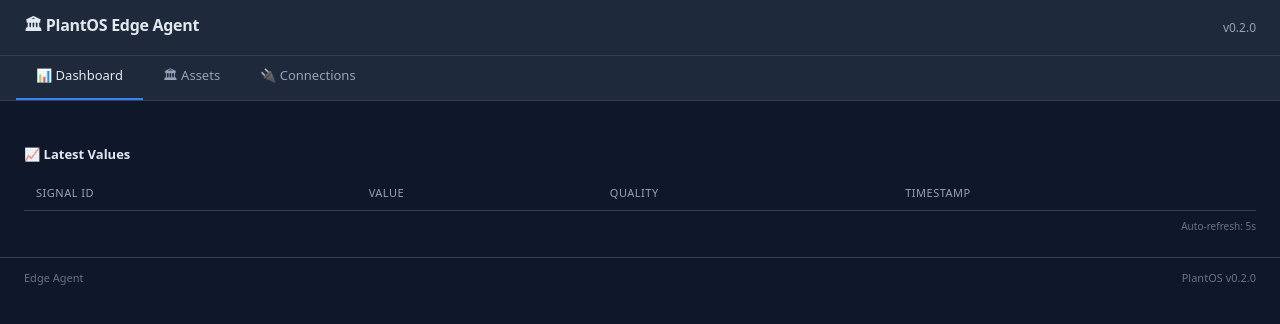
After one commit to hieudovn/PlantOS, a Python web app: template edge/agent/templates/dashboard.html in a window 1280 px wide. The commit adds this page. Shown: the top 324 px of the page. Run offline with Jinja, Linux system fonts and the light colour scheme; the template is opened without the code that fills it, so the values that code supplies are empty.

Commit message:
Edge UI Overhaul

```diff
--- a/edge/agent/main.py
+++ b/edge/agent/main.py
@@ -15,7 +15,7 @@ from publisher import MQTTPublisher
 from sync import StoreAndForward
 from health import HealthReporter
 from metadata import MetadataManager
-from web import setup as web_setup, run_server, set_modbus_collector
+from web import setup as web_setup, run_server, set_modbus_collector, set_metadata
 
 logging.basicConfig(level=logging.INFO, format="%(asctime)s [%(name)s] %(message)s")
 logger = logging.getLogger("edge-agent")
@@ -81,6 +81,7 @@ class EdgeAgent:
 
         # Metadata sync
         self.metadata = MetadataManager(self.cfg.get("center_url", "http://localhost:8000"))
+        set_metadata(self.metadata)
 
         # Modbus collector
         from collectors.modbus.collector import ModbusCollector
--- /dev/null
+++ b/edge/agent/templates/dashboard.html
@@ -0,0 +1,139 @@
+<!DOCTYPE html><html lang="en"><head>
+<meta charset="UTF-8"><meta name="viewport" content="width=device-width,initial-scale=1">
+<title>PlantOS Edge Agent</title>
+<style>
+  :root {
+    --bg-primary: #0f172a; --bg-card: #1e293b; --bg-hover: #334155;
+    --border: #334155; --text-primary: #e2e8f0; --text-muted: #94a3b8;
+    --text-dim: #64748b; --accent: #3b82f6; --status-good: #22c55e;
+    --status-warn: #f59e0b; --status-alarm: #ef4444; --status-offline: #6b7280;
+    --radius: 8px; --font-sans: system-ui,-apple-system,sans-serif;
+    --font-mono: 'Consolas','Courier New',monospace;
+  }
+  *{margin:0;padding:0;box-sizing:border-box}
+  body{background:var(--bg-primary);color:var(--text-primary);font-family:var(--font-sans);padding:0}
+  .header{display:flex;align-items:center;justify-content:space-between;padding:14px 24px;
+    border-bottom:1px solid var(--border);background:var(--bg-card)}
+  .header h1{font-size:16px;font-weight:700;letter-spacing:-0.3px}
+  .tabs{display:flex;gap:0;border-bottom:1px solid var(--border);padding:0 16px;background:var(--bg-card)}
+  .tab{padding:10px 20px;font-size:13px;color:var(--text-muted);cursor:pointer;border-bottom:2px solid transparent}
+  .tab.active{color:var(--text-primary);border-bottom-color:var(--accent)}
+  .tab:hover{color:var(--text-primary)}
+  .content{padding:24px;display:none}
+  .content.active{display:block}
+  .grid{display:grid;grid-template-columns:repeat(auto-fit,minmax(180px,1fr));gap:12px;margin-bottom:20px}
+  .card{background:var(--bg-card);border:1px solid var(--border);border-radius:var(--radius);padding:16px}
+  .card .label{font-size:10px;color:var(--text-muted);text-transform:uppercase;letter-spacing:0.5px}
+  .card .value{font-size:22px;font-weight:700;margin-top:6px;font-family:var(--font-mono)}
+  .card .value.green{color:var(--status-good)}.card .value.yellow{color:var(--status-warn)}
+  .card .value.red{color:var(--status-alarm)}
+  table{width:100%;border-collapse:collapse;font-size:12px}
+  th{text-align:left;padding:10px 12px;background:var(--bg-primary);color:var(--text-muted);
+    font-weight:500;border-bottom:1px solid var(--border);font-size:11px;text-transform:uppercase;letter-spacing:0.5px}
+  td{padding:8px 12px;border-bottom:1px solid var(--border);font-family:var(--font-mono);font-size:11px}
+  .badge{display:inline-flex;padding:1px 8px;border-radius:4px;font-size:10px;font-weight:500}
+  .badge.simulated{background:#312e81;color:#8b5cf6}.badge.good{background:#166534;color:var(--status-good)}
+  .badge.bad{background:#7f1d1d;color:var(--status-alarm)}
+  .footer{padding:12px 24px;border-top:1px solid var(--border);font-size:11px;color:var(--text-dim);
+    display:flex;justify-content:space-between}
+  .status-dot{display:inline-block;width:8px;height:8px;border-radius:50%;margin-right:6px}
+  .status-dot.on{background:var(--status-good)}.status-dot.off{background:var(--status-offline)}
+  .section-title{font-size:13px;font-weight:600;margin-bottom:12px;display:flex;align-items:center;gap:8px}
+  .section-title .count{font-size:11px;color:var(--text-muted);font-weight:400}
+  #updated{font-size:10px;color:var(--text-dim);text-align:right;margin-top:8px}
+  .info-row{display:flex;justify-content:space-between;padding:6px 0;font-size:12px;border-bottom:1px solid var(--border)}
+  .info-row:last-child{border-bottom:none}
+  .info-row .label{color:var(--text-muted)}.info-row .value{color:var(--text-primary);font-family:var(--font-mono)}
+</style></head><body>
+<div class="header"><h1>&#127963; PlantOS Edge Agent</h1><span style="font-size:12px;color:var(--text-muted)">v0.2.0</span></div>
+<div class="tabs">
+  <div class="tab active" onclick="switchTab('dashboard')">&#128202; Dashboard</div>
+  <div class="tab" onclick="switchTab('assets')">&#127963; Assets</div>
+  <div class="tab" onclick="switchTab('connections')">&#128268; Connections</div>
+</div>
+
+<div id="tab-dashboard" class="content active">
+  <div class="grid" id="stats"></div>
+  <div class="section-title">&#128200; Latest Values <span class="count" id="signal-count"></span></div>
+  <table><thead><tr><th>Signal ID</th><th>Value</th><th>Quality</th><th>Timestamp</th></tr></thead><tbody id="latest"></tbody></table>
+  <div id="updated">Auto-refresh: 5s</div>
+</div>
+
+<div id="tab-assets" class="content">
+  <div class="section-title">&#127963; Synced Assets <span class="count" id="asset-count"></span></div>
+  <table><thead><tr><th>Asset ID</th><th>Name</th><th>Type</th><th>Status</th></tr></thead><tbody id="assets-tbody"></tbody></table>
+  <div style="margin-top:8px"><button class="tab" style="display:inline-block;padding:6px 14px;background:var(--bg-card);border:1px solid var(--border);border-radius:var(--radius);color:var(--text-primary);cursor:pointer" onclick="loadAssets()">&#8635; Refresh</button></div>
+</div>
+
+<div id="tab-connections" class="content">
+  <div class="section-title">&#128268; Connections</div>
+  <div class="grid">
+    <div class="card" id="conn-mqtt"><div class="label">MQTT</div><div class="value" style="font-size:14px">Loading...</div></div>
+    <div class="card" id="conn-modbus"><div class="label">Modbus</div><div class="value" style="font-size:14px">Loading...</div></div>
+    <div class="card" id="conn-sync"><div class="label">Sync Backlog</div><div class="value" style="font-size:14px">Loading...</div></div>
+    <div class="card" id="conn-ingest"><div class="label">HTTP Ingest</div><div class="value" style="font-size:14px">Loading...</div></div>
+  </div>
+  <div style="margin-top:8px"><button class="tab" style="display:inline-block;padding:6px 14px;background:var(--bg-card);border:1px solid var(--border);border-radius:var(--radius);color:var(--text-primary);cursor:pointer" onclick="loadConnections()">&#8635; Refresh</button></div>
+</div>
+
+<div class="footer"><span id="footer-info">Edge Agent</span><span>PlantOS v0.2.0</span></div>
+
+<script>
+function switchTab(id) {
+  document.querySelectorAll('.tab').forEach(t=>t.classList.remove('active'));
+  document.querySelectorAll('.content').forEach(c=>c.classList.remove('active'));
+  document.querySelector(`.tab[onclick*='${id}']`).classList.add('active');
+  document.getElementById('tab-'+id).classList.add('active');
+  if (id==='assets') loadAssets();
+  if (id==='connections') loadConnections();
+}
+
+async function loadDashboard() {
+  try {
+    const s = await fetch('/api/status').then(r=>r.json());
+    document.getElementById('stats').innerHTML = `
+      <div class="card"><div class="label">Uptime</div><div class="value green">${Math.floor(s.uptime_seconds/60)}m</div></div>
+      <div class="card"><div class="label">DB Rows</div><div class="value">${(s.duckdb.total_rows||0).toLocaleString()}</div></div>
+      <div class="card"><div class="label">Unsynced</div><div class="value ${(s.duckdb.unsynced||0)>0?'yellow':'green'}">${s.duckdb.unsynced||0}</div></div>
+      <div class="card"><div class="label">MQTT</div><div class="value ${s.mqtt.connected?'green':'red'}">${s.mqtt.connected?'ON':'OFF'}</div></div>
+      <div class="card"><div class="label">Signals</div><div class="value">${s.signals||0}</div></div>
+      <div class="card"><div class="label">DB Size</div><div class="value">${(s.duckdb.db_size_mb||0).toFixed(2)} MB</div></div>`;
+    document.getElementById('footer-info').textContent = 'Agent: '+(s.node_id||'unknown')+' | Synced: '+(s.duckdb.total_rows||0)+' rows';
+    const l = await fetch('/api/measurements/latest').then(r=>r.json());
+    document.getElementById('latest').innerHTML = (l||[]).map(m=>
+      '<tr><td>'+m.signal_id+'</td><td>'+(m.value!=null?m.value:'&mdash;')+'</td>'+
+      '<td><span class="badge '+(m.quality||'').toLowerCase()+'">'+(m.quality||'&mdash;')+'</span></td>'+
+      '<td style="color:var(--text-dim)">'+(m.timestamp?new Date(m.timestamp).toLocaleTimeString():'&mdash;')+'</td></tr>'
+    ).join('');
+    document.getElementById('signal-count').textContent = '| '+(l||[]).length+' signals';
+    document.getElementById('updated').textContent = 'Updated: '+new Date().toLocaleTimeString();
+  } catch(e) { console.error(e); }
+}
+
+async function loadAssets() {
+  try {
+    const a = await fetch('/api/assets').then(r=>r.json());
+    document.getElementById('assets-tbody').innerHTML = (a||[]).map(x=>
+      '<tr><td>'+x.asset_id+'</td><td style="font-family:var(--font-sans)">'+x.name+'</td>'+
+      '<td>'+x.asset_type+'</td><td><span class="badge '+(x.lifecycle_status||'active')+'">'+(x.lifecycle_status||'active')+'</span></td></tr>'
+    ).join('');
+    document.getElementById('asset-count').textContent = '| '+(a||[]).length+' assets';
+  } catch(e) { console.error(e); }
+}
+
+async function loadConnections() {
+  try {
+    const s = await fetch('/api/status').then(r=>r.json());
+    document.getElementById('conn-mqtt').innerHTML = '<div class="label">MQTT</div>'+
+      '<div class="value" style="font-size:14px"><span class="status-dot '+(s.mqtt.connected?'on':'off')+'"></span>'+(s.mqtt.connected?'Connected':'Disconnected')+'</div>';
+    document.getElementById('conn-modbus').innerHTML = '<div class="label">Modbus</div>'+
+      '<div class="value" style="font-size:14px">'+(s.modbus?.enabled?'<span class="status-dot '+(s.modbus.connected?'on':'off')+'"></span>'+(s.modbus.connected?'Connected':'Disconnected')+' ('+(s.modbus.host||'')+':'+s.modbus.tags+' tags)':'<span class="status-dot off"></span>Disabled')+'</div>';
+    document.getElementById('conn-sync').innerHTML = '<div class="label">Sync Backlog</div>'+
+      '<div class="value" style="font-size:14px;color:'+((s.sync?.backlog||0)>0?'var(--status-warn)':'var(--status-good)')+'">'+(s.sync?.backlog||0)+' rows</div>';
+    document.getElementById('conn-ingest').innerHTML = '<div class="label">HTTP Ingest</div>'+
+      '<div class="value" style="font-size:12px;font-family:var(--font-mono)">awaiting config</div>';
+  } catch(e) { console.error(e); }
+}
+
+loadDashboard(); setInterval(loadDashboard, 5000);
+</script></body></html>
```
Also changed, not shown: edge/agent/templates/setup.html (+38 -30 lines), edge/agent/web.py (+50 -79 lines).
